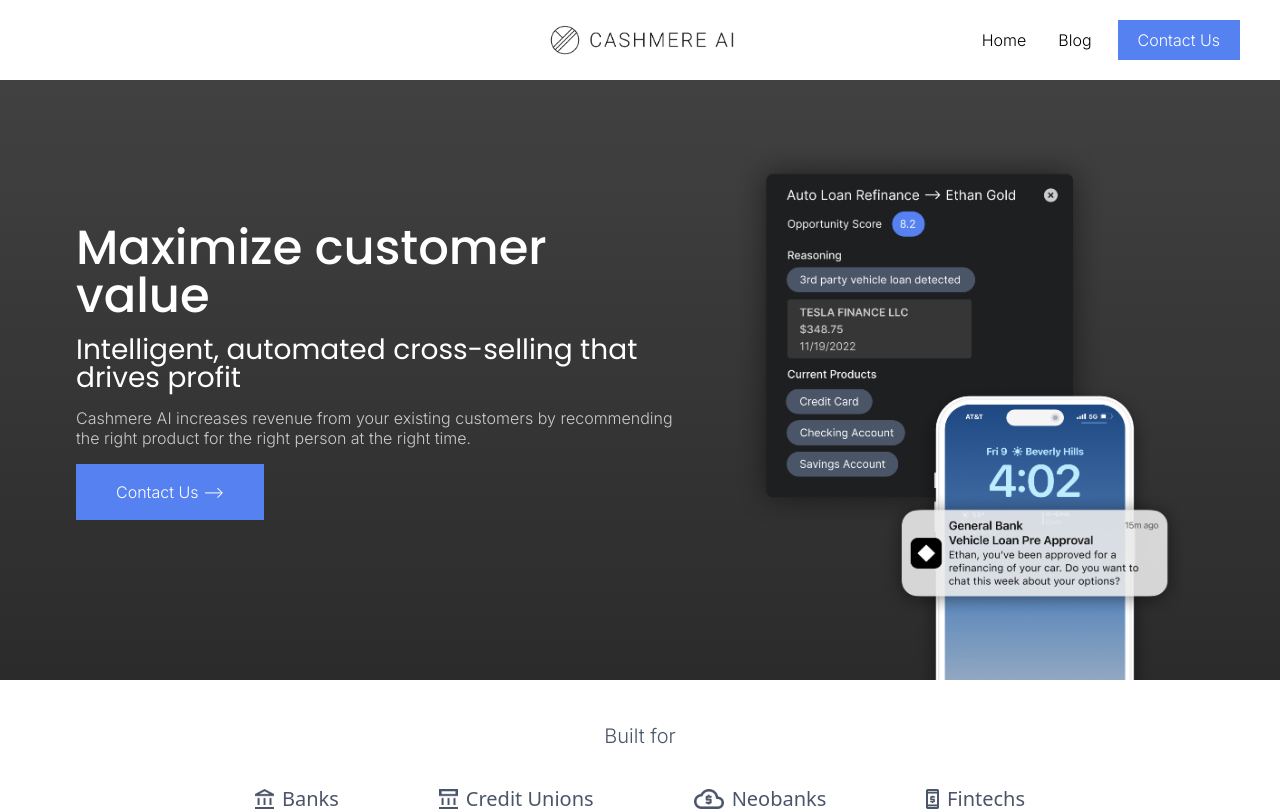
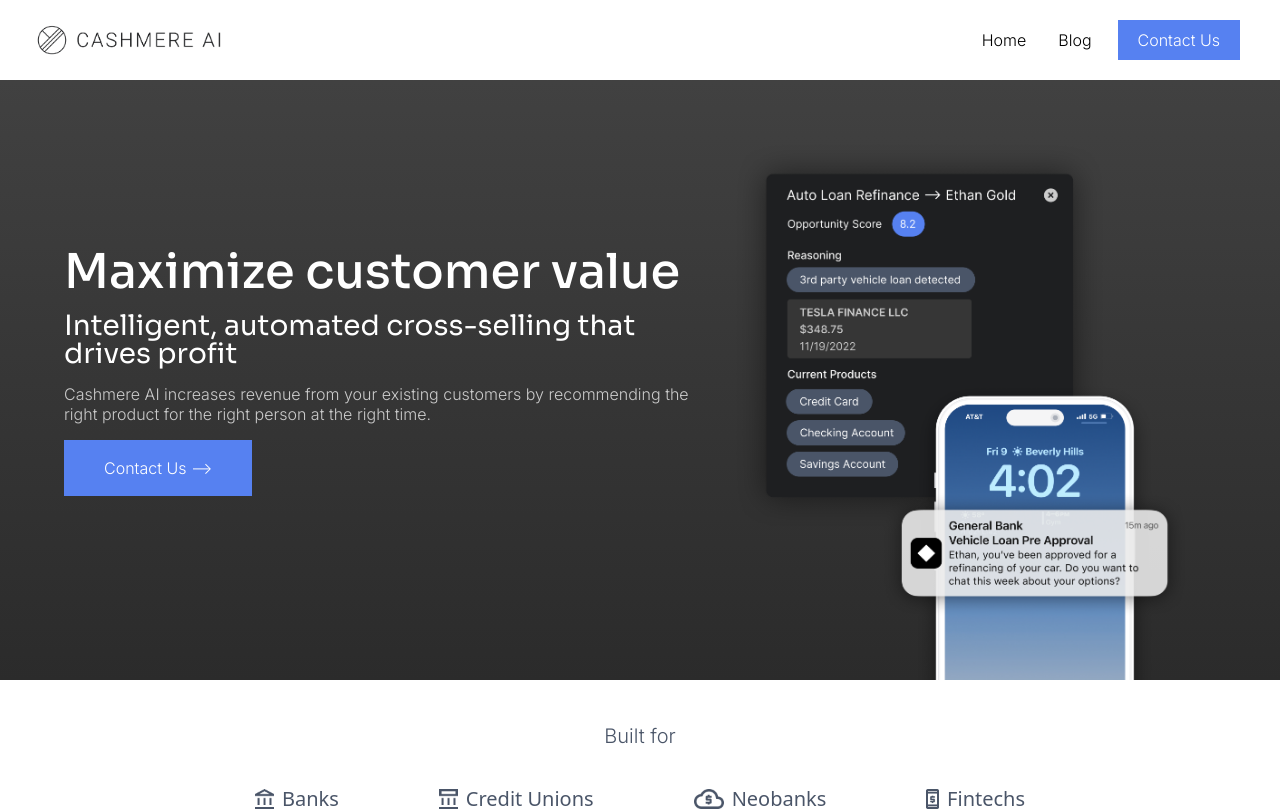
Before and after one commit to farbodnowzad/farbodnowzad.github.io, a Vue app: page / in a window 1280 px wide. Shown: the top 811 px of the page. Built offline with nearby package versions, Linux system fonts and the light colour scheme.

Commit message:
update font

```diff
--- a/public/index.html
+++ b/public/index.html
@@ -15,6 +15,7 @@
     <link href="https://fonts.googleapis.com/css2?family=Inter:wght@300;400;500;600;700;800&display=swap" rel="stylesheet">
     <link href="https://fonts.googleapis.com/css2?family=Poppins:wght@300;400;500&display=swap" rel="stylesheet">
     <link href="https://fonts.googleapis.com/css2?family=Montserrat:wght@300;400;500&display=swap" rel="stylesheet">
+    <link href="https://fonts.googleapis.com/css2?family=Sora:wght@300;400;500;600;700;800&display=swap" rel="stylesheet">
   </head>
   <body>
     <noscript>
--- a/src/assets/main.scss
+++ b/src/assets/main.scss
@@ -13,14 +13,14 @@
     font-weight: $medium;
 }
 .header {
-    font-family: 'Poppins', sans-serif;
+    font-family: 'Sora', sans-serif;
     font-size: 48px;
     font-weight: $semibold;
     line-height: 48px;
     margin-bottom: 16px;
 }
 .title {
-    font-family: 'Poppins', sans-serif;
+    font-family: 'Sora', sans-serif;
     font-size: 28px;
     font-weight: $medium;
     line-height: 28px;
@@ -39,6 +39,13 @@
     font-weight: $regular;
     line-height: 20px;
     margin-bottom: 16px;
+}
+.small {
+    font-family: 'Inter', sans-serif;
+    font-size: 14px;
+    font-weight: $regular;
+    line-height: 16px;
+    margin-bottom: 14px;
 }
 .white {
     color: white;
@@ -64,8 +71,17 @@
 }
 .logo {
     height: 40px;
-    width: 200px;
-    display: inline-block;
+    width: auto;
+    // display: inline-block;
+    float: left;
+  }
+  @media (max-width: 600px) {
+    .logo {
+        height: 40px;
+        width: auto;
+        display: inline-block;
+        float: none;
+      }
   }
 /* The container <div> - needed to position the dropdown content */
 .dropdown {
@@ -177,6 +193,9 @@
     // height: 80%;
     // width: 90%;
     background-color: $grey;
+    // background-image: url("@/assets/images/gradient1.png");
+    // background-size: cover;
+    // background-position: center;
     // top: 50%;
     // left: 50%;
     // transform: translate(-50%, -50%);
@@ -233,3 +252,8 @@
     height: 300px;
     width: 300px;
 }
+.footer {
+    background: linear-gradient(#444444, #2B2B2B);
+    // background-color: $grey;
+    text-align: center;
+}
--- a/src/views/BlogView.vue
+++ b/src/views/BlogView.vue
@@ -28,12 +28,12 @@
             <BlogPost v-for="blog in blogs" :key="blog._id" :blog="blog"></BlogPost>
         </div>
       </div>
-      <div class="row sec-11 p-4">
+      <div class="row footer p-4">
         <div class="col bottom-text">
           <div class="title white">Eradicate uninformed & passive cross-selling through customer behavior intelligence</div>
           <div class="subtext lightgrey">Learn more about Cashmere AI today.</div>
           <a href="mailto:sales@cashmereai.com?subject=Cashmere AI Inquiry"><button class="get-started subtext">Contact Us --></button></a>
-          <div class="subtext lightgrey copyright">Copyright 2022 Pludo Inc.</div>
+          <div class="small lightgrey copyright">Copyright 2022 Pludo Inc.</div>
         </div>
       </div>
     </div>
@@ -41,7 +41,7 @@
 
 <script>
 import BlogPost from '@/components/BlogPost.vue'
-const ENDPOINT = 'http://cashmere-dev.us-west-1.elasticbeanstalk.com'
+const ENDPOINT = 'https://api.cashmereai.com'
 export default {
   name: 'BlogView',
   components: { BlogPost },
@@ -67,11 +67,6 @@
 </script>
 
   <style scoped lang="scss">
-  .sec-1 {
-    background: linear-gradient(#444444, #2B2B2B);
-    height: 85vh;
-    position: relative;
-  }
   .image-wrapper {
     position: relative;
     height: 100%;
@@ -263,7 +258,7 @@
     height: 60vh;
     background-color: $grey;
   }
-  .sec-11 {
+  .footer {
     background: linear-gradient(#444444, #2B2B2B);
     // min-height: 30vh;
     // position: relative;
--- a/src/views/HomeView.vue
+++ b/src/views/HomeView.vue
@@ -19,6 +19,7 @@
       </div>
     </div>
     <div class="row sec-1">
+      <div class="background-wrapper">
         <div class="col-12 col-xl-6 top-left">
           <div class="header white">Maximize customer value</div>
           <div class="title white">Intelligent, automated cross-selling that drives profit </div>
@@ -28,6 +29,7 @@
         <div class="col-12 col-xl-6 top-right">
           <div class="image-wrapper">
             <img src="@/assets/images/header_image.png"/>
+          </div>
         </div>
       </div>
     </div>
@@ -49,7 +51,8 @@
           <div class="col-12 col-xl-6 text-wrapper">
             <div class="interior-box-text">
               <div class="header white">Anticipate needs</div>
-              <div class="subtext lightgrey">Use Cashmere AI to shift from passive to active sales and meet customers where they're at.</div>
+              <div class="subtext lightgrey">Use Cashmere AI to shift from passive to active sales and meet customers where they're at. Use the power of machine learning to superchage customer engagement as well as critical revenue generating processes.</div>
+              <br class="desktop-hide">
             </div>
           </div>
           <div class="col-12 col-xl-6 centered">
@@ -149,12 +152,12 @@
         <div class="subtext lightgrey">Understand how revenue is being generated.</div>
       </div>
     </div> -->
-    <div class="row sec-11 p-4">
+    <div class="row footer p-4">
       <div class="col bottom-text">
         <div class="title white">Eradicate uninformed & passive cross-selling through customer behavior intelligence</div>
         <div class="subtext lightgrey">Learn more about Cashmere AI today.</div>
         <a href="mailto:sales@cashmereai.com?subject=Cashmere AI Inquiry"><button class="get-started subtext">Contact Us --></button></a>
-        <div class="subtext lightgrey copyright">Copyright 2022 Pludo Inc.</div>
+        <div class="small lightgrey copyright">Copyright 2022 Pludo Inc.</div>
       </div>
     </div>
   </div>
@@ -178,8 +181,18 @@
 }
 .sec-1 {
   background: linear-gradient(#444444, #2B2B2B);
+  // background-image: url("@/assets/images/geo_wave1.png");
+  // background-size: cover;
+  // background-position: center;
+  // background-color: $grey;
   height: 85vh;
   position: relative;
+}
+.background-wrapper {
+  // position: absolute;
+  height: 100%;
+  width: 100%;
+  // background-color: rgba(0,0,0,0.5);
 }
 .image-wrapper {
   position: relative;
@@ -362,12 +375,6 @@
   height: 60vh;
   background-color: $grey;
 }
-.sec-11 {
-  background: linear-gradient(#444444, #2B2B2B);
-  // min-height: 30vh;
-  // position: relative;
-  text-align: center;
-}
 .bottom-text {
   padding-top: 40px;
   // position: absolute;
```
Also changed, not shown: src/assets/images/geo_wave1.png (added), src/assets/images/gradient1.png (added). Lines whose indentation alone changed are shown as unchanged.
